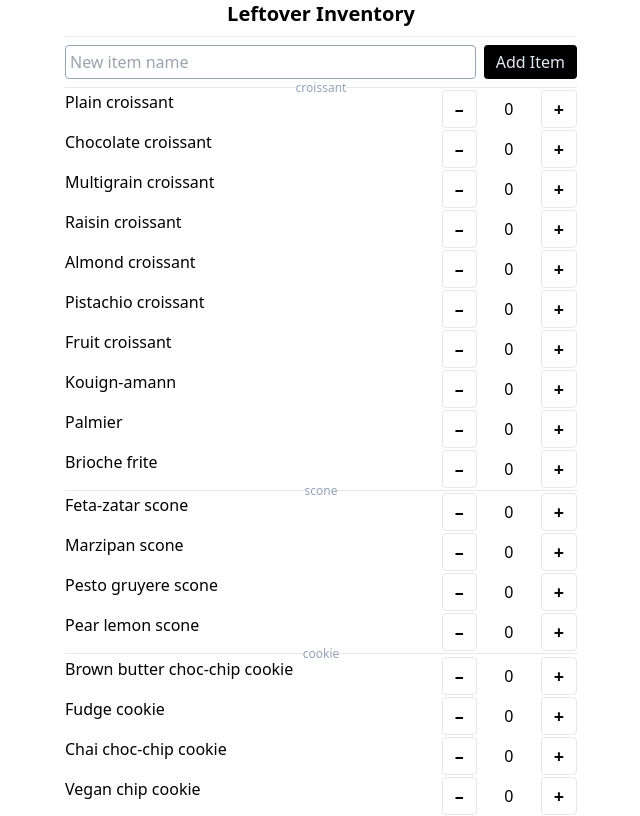
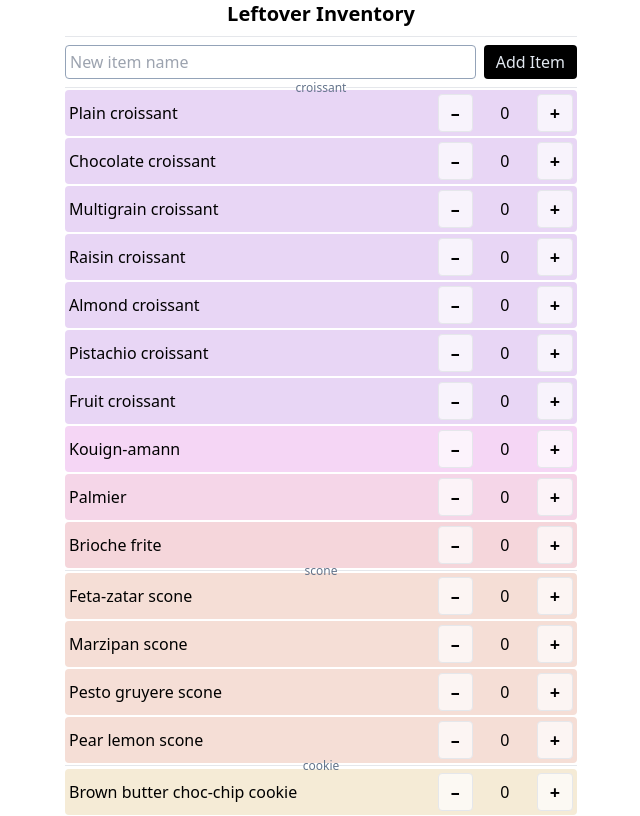
Before and after one commit to habenz/ls-eod-list, a React (Vite) app: page / in a window 1280 px wide. Shown: the top 816 px of the page, without its empty margins (319-959 px from the left). Built offline with nearby package versions, Linux system fonts and the light colour scheme.

Commit message:
add some background colors for categories

```diff
--- a/src/App.jsx
+++ b/src/App.jsx
@@ -49,6 +49,9 @@ function App({ items }) {
 }
 
 function ItemCounters({ userAddedItems, items, condensed }) {
+  const baseHue = 250; // Starting point (e.g., blue)
+  const hueStep = 25; // Step between hues
+
   return (
     <>
       {userAddedItems.map((item) => (
@@ -56,16 +59,20 @@ function ItemCounters({ userAddedItems, items, condensed }) {
           item={{ name: item, shortName: item }}
           key={item}
           condensed={condensed}
+          bgColor={`hsl(${baseHue}, 60%, 90%)`}
         />
       ))}
-      {items.map((item) => {
+      {items.map((item, i) => {
+        const bgColor = `hsl(${
+          baseHue + (((i + 1) * hueStep) % 360)
+        }, 60%, 90%)`;
         if (item.types) {
           return (
             <>
               {!condensed && (
                 <div className="flex items-center">
                   <div className="border-b flex-1"></div>
-                  <span className="text-xs text-center leading-[0.1] text-slate-400">
+                  <span className="text-xs text-center leading-[0.1] text-slate-500">
                     {item.name}
                   </span>
                   <div className="border-b flex-1"></div>
@@ -79,7 +86,12 @@ function ItemCounters({ userAddedItems, items, condensed }) {
                   shortName: shortName.trim(),
                 };
                 return (
-                  <ItemAdder item={itemProp} key={name} condensed={condensed} />
+                  <ItemAdder
+                    item={itemProp}
+                    key={name}
+                    condensed={condensed}
+                    bgColor={bgColor}
+                  />
                 );
               })}
             </>
@@ -90,6 +102,7 @@ function ItemCounters({ userAddedItems, items, condensed }) {
               item={{ name: item.name, shortName: item.short_name }}
               key={item.name}
               condensed={condensed}
+              bgColor={bgColor}
             />
           );
         }
--- a/src/ItemAdder.jsx
+++ b/src/ItemAdder.jsx
@@ -1,6 +1,6 @@
 import { useState, useRef } from "react";
 
-function ItemAdder({ item, condensed }) {
+function ItemAdder({ item, condensed, bgColor }) {
   const [count, setCount] = useState(0);
   const prev = useRef(count);
   const [textEditing, setEditing] = useState(false);
@@ -37,11 +37,12 @@ function ItemAdder({ item, condensed }) {
 
   const displayName = capitalizeFirst(condensed ? item.shortName : item.name);
 
-  const buttonStyles = "text-lg font-bold border rounded p-1 px-3";
+  const buttonStyles =
+    "text-lg font-bold border rounded p-1 px-3 bg-white bg-opacity-70";
   if (!condensed) {
     return (
-      <div className="my-0.5">
-        <div className="flex justify-between">
+      <div className="my-0.5 p-1 rounded" style={{ backgroundColor: bgColor }}>
+        <div className="flex justify-between items-center">
           <div>{displayName}</div>
           <div className="flex items-center justify-evenly max-w-52">
             <button onClick={decrement} className={buttonStyles}>
```
